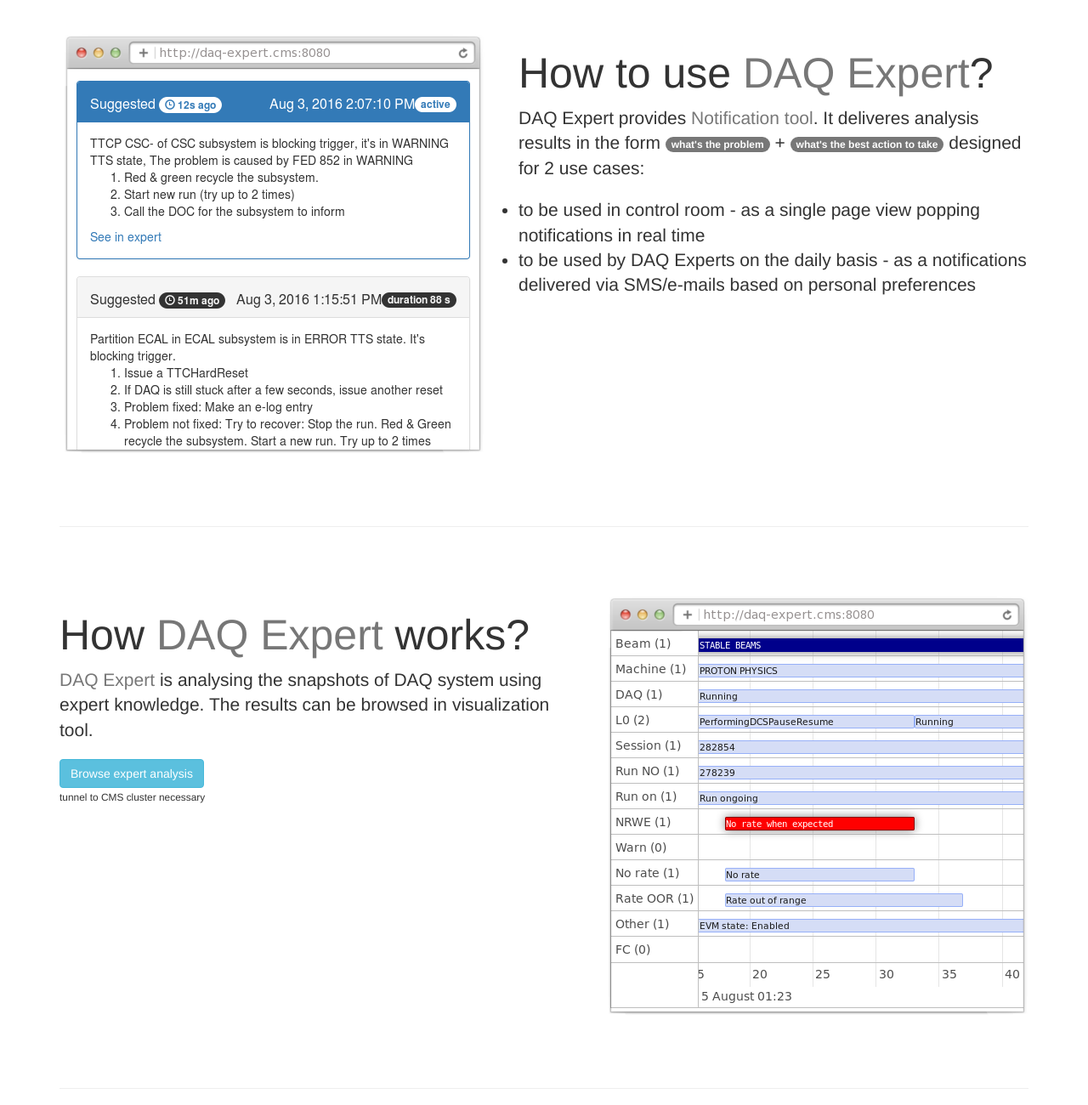
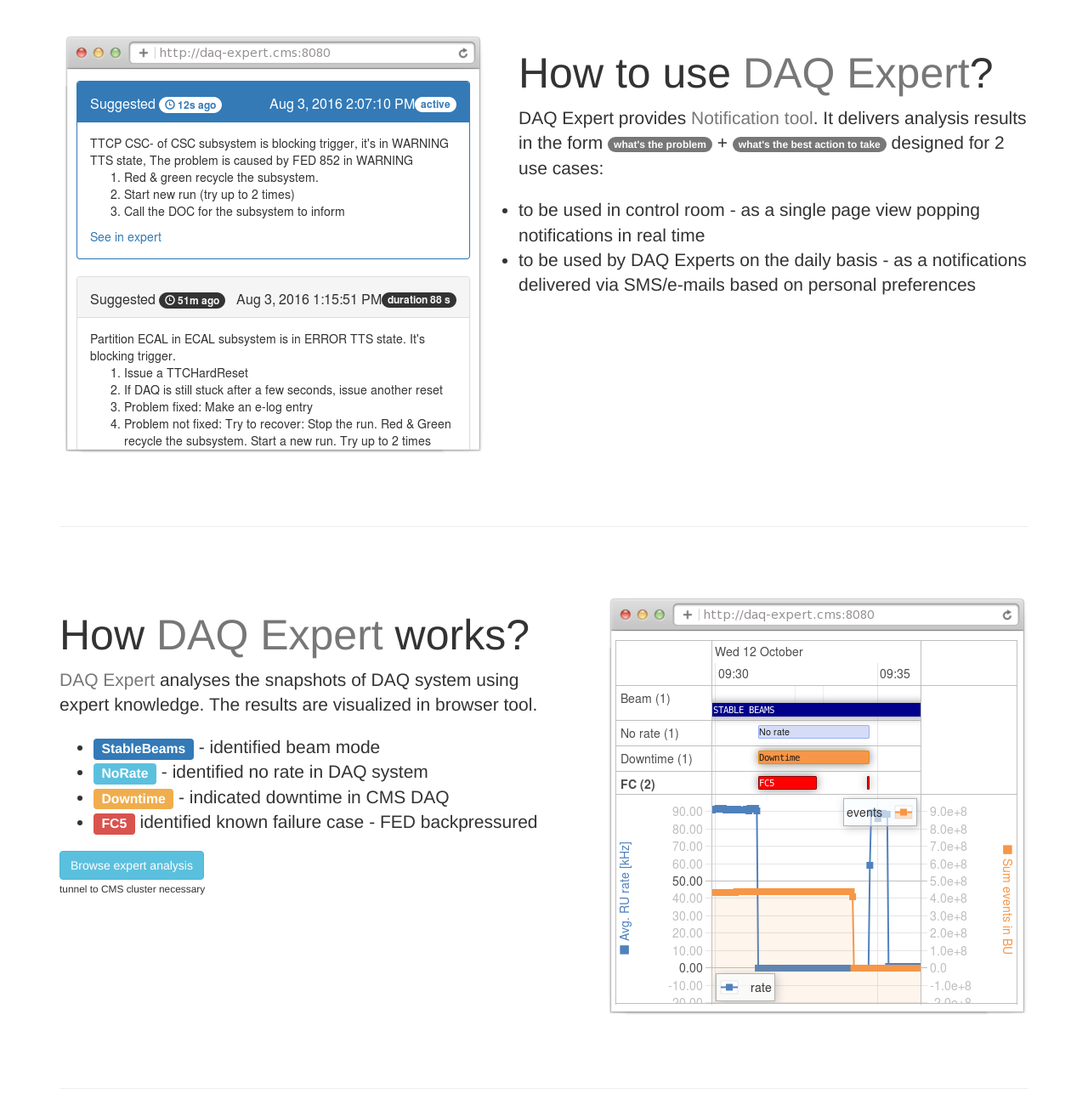
Before and after one commit to gladky/expert-landing, a plain HTML site: page index.html in a window 1280 px wide. Shown: the part 1640-2940 px from the top of the page at 85% size. Drawn offline with Linux system fonts and the light colour scheme; no server answers.

Commit message:
improved landing page section browser

```diff
--- /dev/null
+++ b/footer.html
@@ -0,0 +1,8 @@
+<!-- Footer -->
+<footer>
+    <div class="row">
+        <div class="col-lg-12">
+            <p>CERN, CMS, EP Department, DAQ CMS group, Maciej Gladki (maciej.szymon.gladki@cern.ch)</p>
+        </div>
+    </div>
+</footer>
--- a/index.html
+++ b/index.html
@@ -36,15 +36,22 @@
 
 		<!-- First Featurette -->
 		<div class="featurette" id="about">
-            <img class="featurette-image img-circle img-responsive pull-left" src="img/control-room.jpg">
-            <h2 class="featurette-heading">What is
-                <span class="text-muted">DAQ Expert</span>?
+			<img class="featurette-image img-circle img-responsive pull-left"
+				src="img/control-room.jpg">
+			<h2 class="featurette-heading">
+				What is <span class="text-muted">DAQ Expert</span>?
 			</h2>
-            <p class="lead">The main goal is to increase data taking efficiency.</p>
-	    <p class="lead">The main tasks are to perform automatic recovery and to automate routine actions in CMS currently done by the operator.</p>
-	    <p class="lead">First version is suggesting the actions to shifters.</p>
+			<p class="lead">The main goal is to increase data taking
+				efficiency.</p>
+			<p class="lead">The main tasks are to perform automatic recovery
+				and to automate routine actions in CMS currently done by the
+				operator.</p>
+			<p class="lead">First version is suggesting the actions to
+				shifters.</p>
 
-<a href="http://daq-expert.cms:8080/nm-1.1.35/dashboard" class="btn btn-info" role="button">See what expert suggests</a> </br><small>tunnel to CMS cluster necessary</small>
+			<a href="http://daq-expert.cms:8080/nm-1.1.35/dashboard"
+				class="btn btn-info" role="button">See what expert suggests</a> </br>
+			<small>tunnel to CMS cluster necessary</small>
 		</div>
 
 
@@ -58,10 +65,12 @@
 			<div class="row">
 				<div class="col-lg-5 col-sm-6">
 					<div class="clearfix"></div>
-                    <h2 class="featurette-heading">What to gain with
-		        <span class="text-muted">DAQ Expert</span>?
+					<h2 class="featurette-heading">
+						What to gain with <span class="text-muted">DAQ Expert</span>?
 					</h2>
-		    <p class="lead">Current version of software can already increase data taking efficiency. Calculated based on data 4-10 August.</p>
+					<p class="lead">Current version of software can already
+						increase data taking efficiency. Calculated based on data 4-10
+						August.</p>
 				</div>
 
 				<div class="col-lg-5 col-lg-offset-2 col-sm-6">
@@ -72,7 +81,8 @@
 								<p>
 									<strong><span class="counter" style="font-size: 46px;">10</span></strong>
 								</p>
-                                <p>minutes per week of stable beams could be saved with current release</p>
+								<p>minutes per week of stable beams could be saved with
+									current release</p>
 							</div>
 						</div>
 
@@ -82,7 +92,8 @@
 								<p>
 									<strong><span class="counter" style="font-size: 46px;">60</span></strong>
 								</p>
-                                <p>seconds shifter needs on avarage to make decision in failure situation</p>
+								<p>seconds shifter needs on avarage to make decision in
+									failure situation</p>
 							</div>
 						</div>
 
@@ -96,7 +107,8 @@
 								<p>
 									<strong><span class="counter" style="font-size: 46px;">21</span></strong>
 								</p>
-                                <p>minutes per week - avoidable downtime (no rate + no recovery action being executed)</p>
+								<p>minutes per week - avoidable downtime (no rate + no
+									recovery action being executed)</p>
 							</div>
 						</div>
 						<div class="col-md-6 col-sm-12">
@@ -105,7 +117,8 @@
 								<p>
 									<strong><span class="counter" style="font-size: 46px;">38%</span></strong>
 								</p>
-                                <p>of avoidable downtime was covered with recovery suggestions from DAQExpert</p>
+								<p>of avoidable downtime was covered with recovery
+									suggestions from DAQExpert</p>
 							</div>
 						</div>
 					</div>
@@ -119,15 +132,23 @@
 
 		<!-- Second Featurette -->
 		<div class="featurette" id="usage">
-            <img class="featurette-image img-square img-responsive pull-left" src="img/view-nm.png">
-            <h2 class="featurette-heading">How to use
-                <span class="text-muted">DAQ Expert</span>?
+			<img class="featurette-image img-square img-responsive pull-left"
+				src="img/view-nm.png">
+			<h2 class="featurette-heading">
+				How to use <span class="text-muted">DAQ Expert</span>?
 			</h2>
-            <p class="lead">DAQ Expert provides <span class="text-muted">Notification tool</span>. It deliveres analysis results in the form <span class="badge">what's the problem</span> + <span class="badge">what's the best action to take</span> designed for 2 use cases:
+			<p class="lead">
+				DAQ Expert provides <span class="text-muted">Notification
+					tool</span>. It delivers analysis results in the form <span class="badge">what's
+					the problem</span> + <span class="badge">what's the best action to
+					take</span> designed for 2 use cases:
 			</p>
 			<ul class="lead">
-			<li>to be used in control room - as a single page view popping notifications in real time</li>
-			<li>to be used by DAQ Experts on the daily basis - as a notifications delivered via SMS/e-mails based on personal preferences</li>
+				<li>to be used in control room - as a single page view popping
+					notifications in real time</li>
+				<li>to be used by DAQ Experts on the daily basis - as a
+					notifications delivered via SMS/e-mails based on personal
+					preferences</li>
 			</ul>
 		</div>
 
@@ -135,25 +156,47 @@
 
 		<!-- Third Featurette -->
 		<div class="featurette" id="idea">
-            <img class="featurette-image img-square img-responsive pull-right" src="img/view-expert.png">
-            <h2 class="featurette-heading">How
-                <span class="text-muted">DAQ Expert</span> works?
+			<img class="featurette-image img-square img-responsive pull-right"
+				src="img/contributing/4lms.png">
+			<h2 class="featurette-heading">
+				How <span class="text-muted">DAQ Expert</span> works?
 			</h2>
-            <p class="lead"><span class="text-muted">DAQ Expert</span> is analysing the snapshots of DAQ system using expert knowledge. The results can be browsed in visualization tool.</p>
+			<p class="lead">
+				<span class="text-muted">DAQ Expert</span> analyses the snapshots of
+				DAQ system using expert knowledge. The results are visualized in
+				browser tool.
+			</p>
 
-<a href="http://daq-expert.cms:8080/DAQExpert/" class="btn btn-info" role="button">Browse expert analysis</a></br><small>tunnel to CMS cluster necessary</small>
+			<ul class="lead">
+				<li><span class="label label-pill label-primary">StableBeams</span> - identified beam mode</li>
+				<li><span class="label label-pill label-info">NoRate</span>
+					- identified no rate in DAQ system</li>
+				<li><span class="label label-pill label-warning">Downtime</span> - indicated downtime in CMS DAQ</li>
+				<li><span class="label label-pill label-danger">FC5</span> identified known failure case - FED
+						backpressured</li>
+			</ul>
+			<a href="http://daq-expert.cms:8080/DAQExpert/" class="btn btn-info"
+				role="button">Browse expert analysis</a></br>
+			<small>tunnel to CMS cluster necessary</small>
 		</div>
 
 		<hr class="featurette-divider">
 
 		<!-- Forth Featurette -->
 		<div class="featurette" id="contribute">
-            <img class="featurette-image img-square img-responsive pull-left" src="img/view-contribute.png">
-            <h2 class="featurette-heading">How can you contribute to
-                <span class="text-muted">DAQ Expert</span>?
+			<img class="featurette-image img-square img-responsive pull-left"
+				src="img/view-contribute.png">
+			<h2 class="featurette-heading">
+				How can you contribute to <span class="text-muted">DAQ Expert</span>?
 			</h2>
-            <p class="lead">The core is set of <span class="text-muted">Logic Modules</span>. Each of them represents one piece of expert knowledge. Add your own knowledge by extending a class and registering it to <span class="text-muted">DAQ Expert</span></p>
-<a href="contributing.html" class="btn btn-info" role="button">Step by step guide to contribute</a>
+			<p class="lead">
+				The core is set of <span class="text-muted">Logic Modules</span>.
+				Each of them represents one piece of expert knowledge. Add your own
+				knowledge by extending a class and registering it to <span
+					class="text-muted">DAQ Expert</span>
+			</p>
+			<a href="contributing.html" class="btn btn-info" role="button">Step
+				by step guide to contribute</a>
 
 		</div>
 
```
Also changed, not shown: img/contributing/4lms.png (added). Lines whose indentation alone changed are shown as unchanged.
